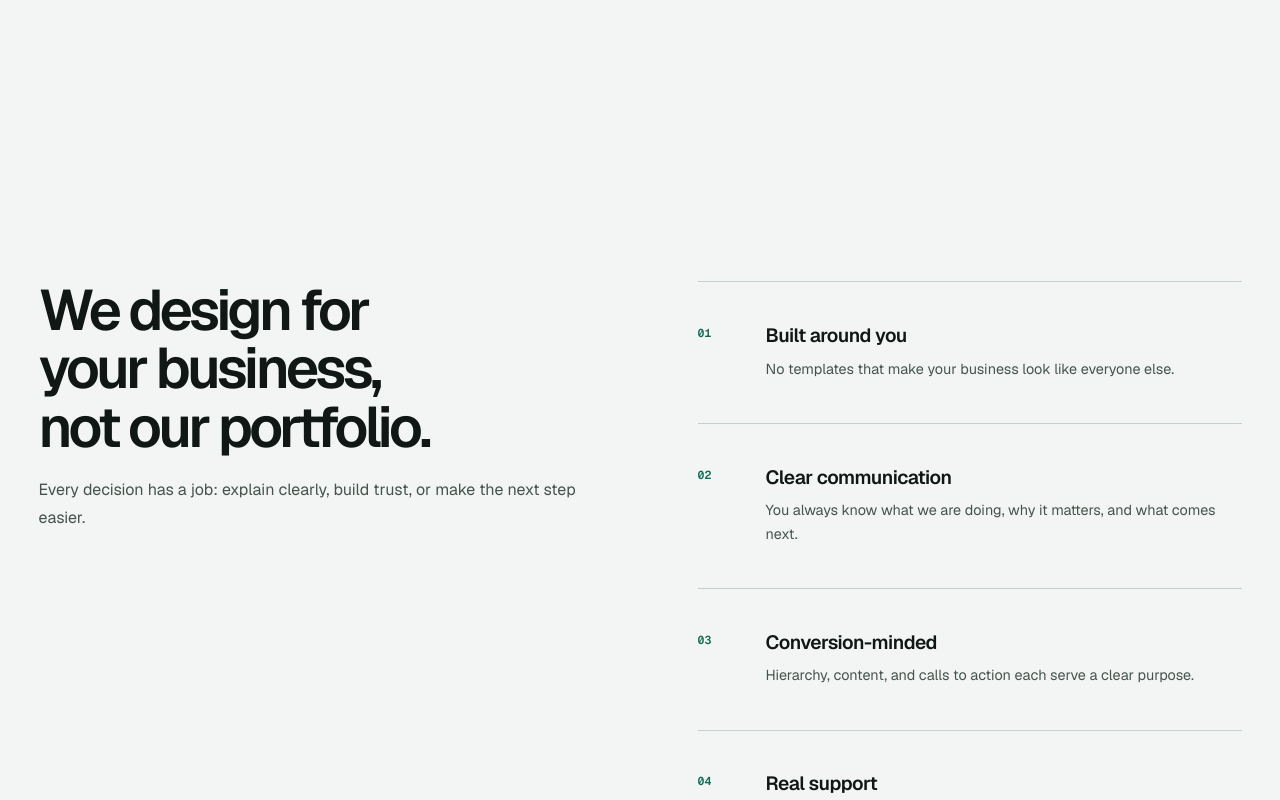
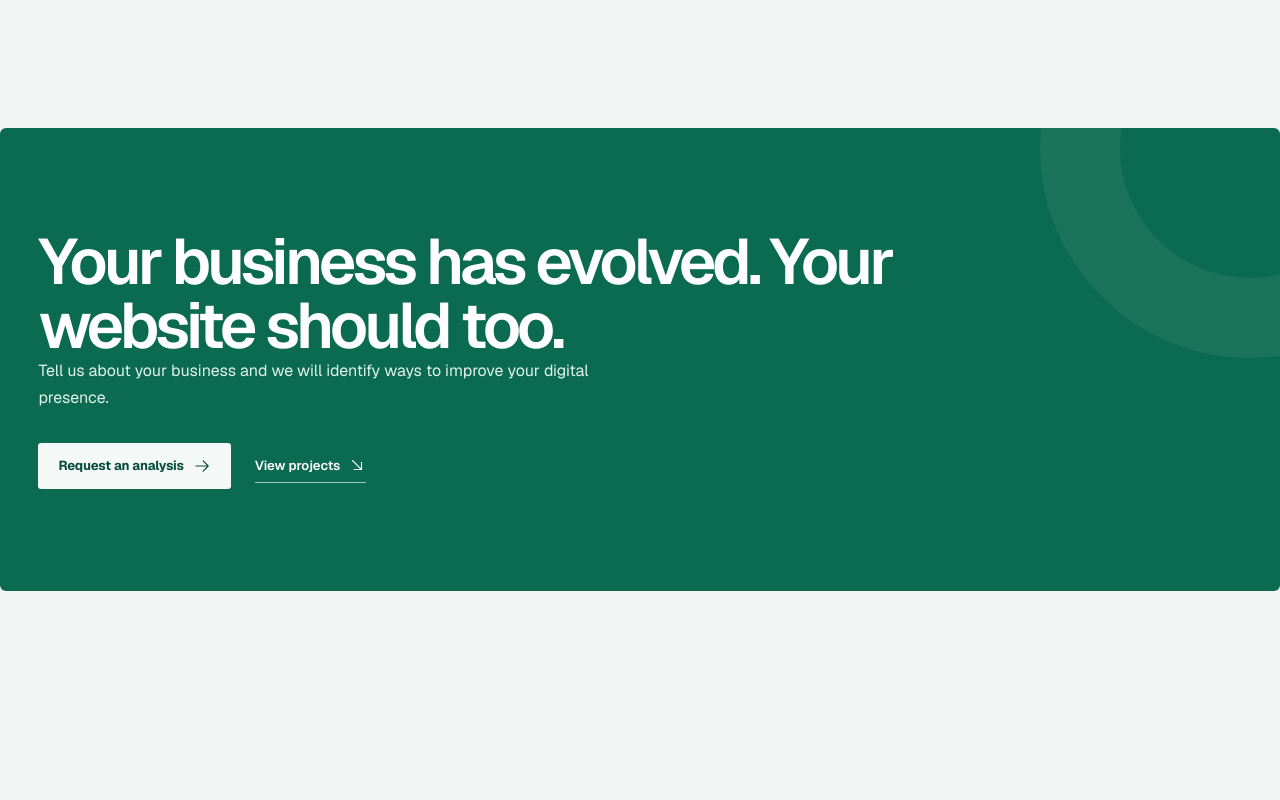
Before and after one commit to JohsonRodriguez/emprendimiento, a Next.js app: page /en in a window 1280 px wide. Shown: the part 9080-9880 px from the top of the page. Built offline with nearby package versions, Linux system fonts and the light colour scheme.

Commit message:
Remove business portfolio section

```diff
--- a/components/LandingPage.tsx
+++ b/components/LandingPage.tsx
@@ -25,8 +25,6 @@ export function LandingPage({locale}:{locale:Locale}){const d=dictionaries[local
 
     <section className="section results-section"><Reveal><h2>{d.resultsTitle}</h2></Reveal><div className="results-orbit"><div className="result-core"><Browser size={36}/><span>Nueva Web</span></div>{d.results.map((x,i)=><Reveal className={`result-chip chip-${i}`} delay={i*.04} key={x}><Check size={17}/>{x}</Reveal>)}</div></section>
 
-    <section className="section why-section" id="about"><Reveal className="why-intro"><h2>{d.whyTitle}</h2><p>{d.whyBody}</p></Reveal><div className="why-list">{d.why.map(([title,body],i)=><Reveal className="why-item" delay={i*.05} key={title}><span>{String(i+1).padStart(2,"0")}</span><div><h3>{title}</h3><p>{body}</p></div></Reveal>)}</div></section>
-
     <section className="section cta-section"><Reveal><h2>{d.ctaTitle}</h2><p>{d.ctaBody}</p><div><a className="button light" href="#contact">{d.ctaPrimary}<ArrowRight size={18}/></a><a className="text-link light-link" href="#work">{d.ctaSecondary}<ArrowDownRight size={18}/></a></div></Reveal></section>
 
     <section className="section contact-section" id="contact"><Reveal className="contact-copy"><h2>{d.contactTitle}</h2><p>{d.contactBody}</p><a href="mailto:hello@nuevaweb.studio">hello@nuevaweb.studio</a></Reveal><Reveal className="contact-form-wrap" delay={.08}><ContactForm d={d}/></Reveal></section>
```
